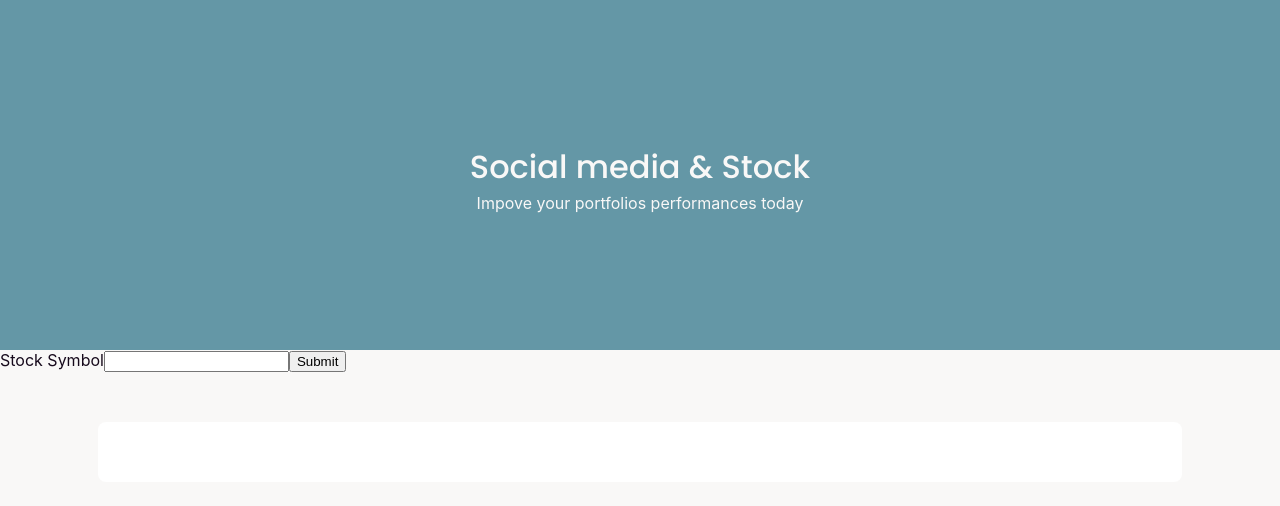
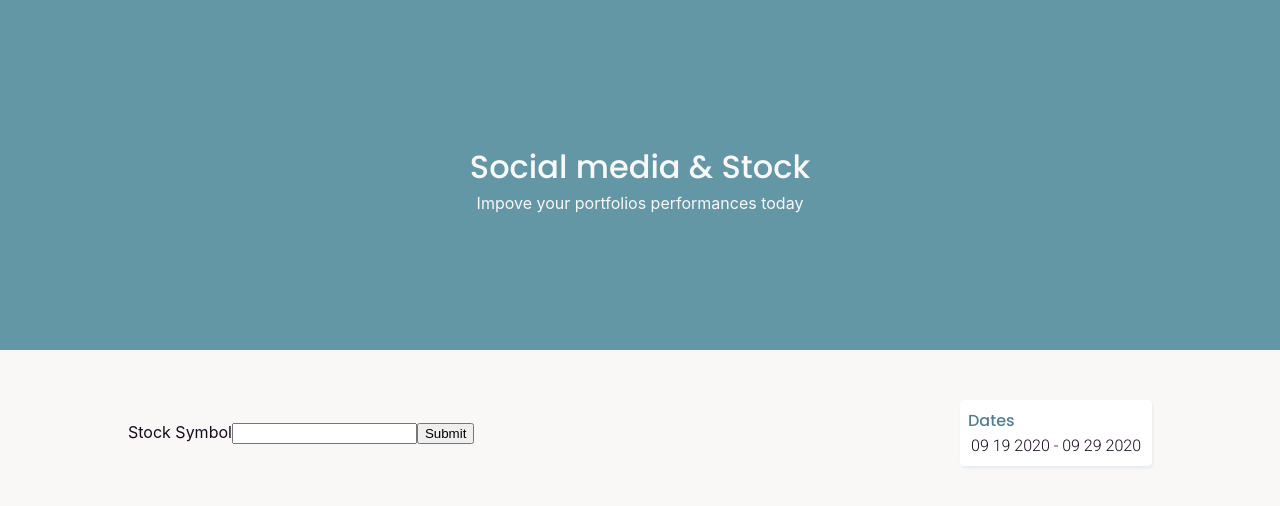
Before and after one commit to lady-rosie/my-app, a React (Create React App) app: page / in a window 1280 px wide. Shown: the top 506 px of the page. Built offline with nearby package versions, Linux system fonts and the light colour scheme.

Commit message:
create a time window component

```diff
--- a/src/App.js
+++ b/src/App.js
@@ -8,6 +8,7 @@ import { stockPriceGenerator } from "./mock_data/backEndData";
 import Header from "./components/Header";
 import Form from "./components/Form";
 import Results from "./components/Results";
+import TimeWindow from "./components/TimeWindow";
 
 
 function App() {
@@ -31,7 +32,10 @@ function App() {
   return (
     <div>
       <Header />
+      <div className="infos">
       <Form onSubmit={onSubmit} />
+      <TimeWindow />
+      </div>
       <Results stockPrices={stockPrice} />
     </div>
   );
--- a/src/components/Form.jsx
+++ b/src/components/Form.jsx
@@ -5,6 +5,7 @@ const Form = ({onSubmit}) => {
     const { register, handleSubmit } = useForm();
 
     return(
+
         <form onSubmit={handleSubmit(onSubmit)}>
         <label for="stocks">Stock Symbol</label>
         <input type="text" id="stocks" name="stockSymbol" ref={register} required />
--- /dev/null
+++ b/src/components/TimeWindow.jsx
@@ -0,0 +1,16 @@
+import React from 'react';
+import moment from "moment";
+
+const TimeWindow = () =>{
+    const startDate = moment().format("MM DD YYYY");
+    const endDate = moment(startDate).add(10, "days").format("MM DD YYYY");
+    return(
+        <div className="time-window">
+            <h4>Dates</h4>
+            <p>{startDate} - {endDate}</p>
+        </div>
+    )
+
+};
+
+export default TimeWindow;
--- a/src/mock_data/backEndData.js
+++ b/src/mock_data/backEndData.js
@@ -28,7 +28,7 @@ export const stockPriceGenerator = (stockSymbol, socialMedias, date) => {
 
   while (moment(now).isBefore(dateEnd)) {
     resultsArr.push({
-      date: moment(now).format("YYYY MM DD"),
+      date: moment(now).format("MM DD YYYY"),
       price: (Math.random() * 100).toFixed(2),
       stockSymbol: stockSymbol,
       socialMediasCount: socialMediaCountGenerator(stockSymbol, socialMedias),
--- /dev/null
+++ b/src/styles/infos.scss
@@ -0,0 +1,7 @@
+.infos{
+    display: flex;
+    align-items: center;
+    justify-content: space-between;
+    margin: 50px auto;
+    width: 80%;
+}
--- a/src/styles/styles.scss
+++ b/src/styles/styles.scss
@@ -1,6 +1,9 @@
+@import 'infos.scss';
 @import 'header.scss';
 @import 'results.scss';
+@import 'timewindow.scss';
 @import 'variables.scss';
+
 
 body{
     background-color: $offwhite;
--- /dev/null
+++ b/src/styles/timewindow.scss
@@ -0,0 +1,17 @@
+@import 'variables.scss';
+
+.time-window{
+    background-color: $white;
+    box-shadow: 1px 2px 3px $lightgrey;
+    border-radius: 4px;
+    padding: 8px 8px;
+    h4{
+        margin:0px;
+        color: $teal;
+    }
+    p{
+        margin: 3px;
+        font-family: $body-font;
+        font-weight: 300;
+    }
+}
```
Also changed, not shown: src/components/Table.jsx (deleted, +0 -8 lines).
